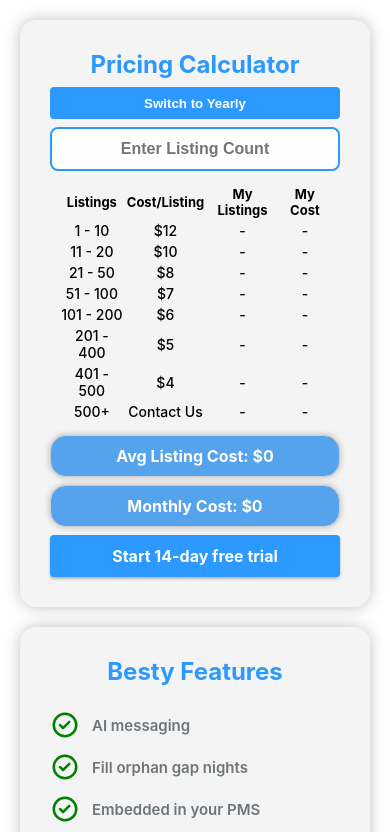
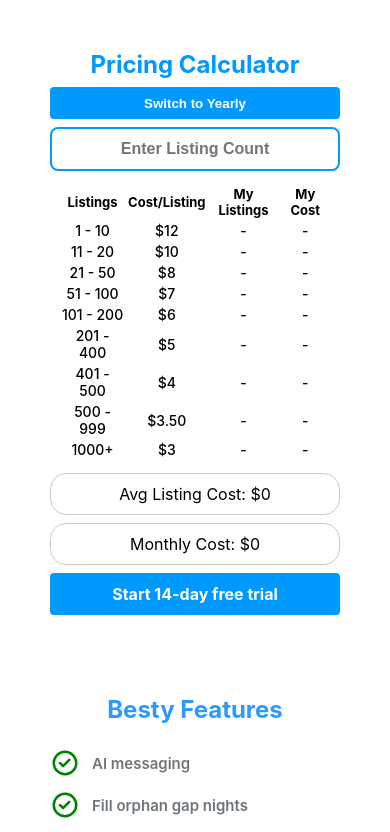
Before and after one commit to nathan-dopko/bestycalc, a React (Create React App) app: page / in a window 390 px wide. Shown: the top 832 px of the page. Built offline with nearby package versions, Linux system fonts and the light colour scheme.

Commit message:
added styles

```diff
--- a/package.json
+++ b/package.json
@@ -9,6 +9,7 @@
     "@testing-library/react": "^13.4.0",
     "@testing-library/user-event": "^13.5.0",
     "draft-js": "^0.11.7",
+    "numeral": "^2.0.6",
     "react": "^18.2.0",
     "react-dom": "^18.2.0",
     "react-router-dom": "^6.18.0",
--- a/src/components/Vreact/BestyCalcR.js
+++ b/src/components/Vreact/BestyCalcR.js
@@ -1,6 +1,7 @@
 import React, { useState, useEffect } from "react";
 import "./styles.css";
 import logo from "./logo.png";
+import numeral from "numeral";
 
 export const BestyCalcR = () => {
   const [isYearly, setIsYearly] = useState(false);
@@ -17,7 +18,8 @@ export const BestyCalcR = () => {
     { from: 101, to: 200, cost: "$6", price: 6 },
     { from: 201, to: 400, cost: "$5", price: 5 },
     { from: 401, to: 500, cost: "$4", price: 4 },
-    { from: 500, to: "", cost: "Contact Us", price: null },
+    { from: 500, to: 999, cost: "$3.50", price: 3.5 },
+    { from: 1000, to: Infinity, cost: "$3", price: 3 },
   ];
 
   const calculateCostAndBreakdown = () => {
@@ -43,7 +45,7 @@ export const BestyCalcR = () => {
         remainingListings -= consumed;
       }
     }
-    setTotalCost(remainingListings > 0 ? "Contact Us" : isYearly ? cost * 0.85 : cost);
+    setTotalCost(isYearly ? cost * 0.85 : cost);
     setListingBreakdown(breakdown);
     if (listings > 0) {
       setAvgCost(isYearly ? (cost / listings) * 0.85 : cost / listings);
@@ -86,28 +88,22 @@ export const BestyCalcR = () => {
         <tbody>
           {pricingData.map((row, index) => (
             <tr key={index}>
-              <td className="tableData">{row.from === 500 ? "500+" : `${row.from} - ${row.to}`}</td>
+              <td className="tableData">{row.from === 1000 ? "1000+" : `${row.from} - ${row.to}`}</td>
               <td className="tableData">{row.cost}</td>
-              <td className="tableData">{listings > 500 && row.from === 500 ? "-" : listingBreakdown[row.from] || "-"}</td>
-              <td className="tableData">{listings > 500 && row.from === 500 ? "-" : listingBreakdown[row.from] ? `$${listingBreakdown[row.from] * row.price}` : "-"}</td>
+              {/* <td className="tableData">{listings > 500 && row.from === 500 ? "-" : listingBreakdown[row.from] || "-"}</td>
+              <td className="tableData">{listings > 500 && row.from === 500 ? "-" : listingBreakdown[row.from] ? `$${listingBreakdown[row.from] * row.price}` : "-"}</td> */}
+              <td className="tableData">{listingBreakdown[row.from] || "-"}</td>
+              <td className="tableData">{listingBreakdown[row.from] ? `$${listingBreakdown[row.from] * row.price}` : "-"}</td>
             </tr>
           ))}
         </tbody>
       </table>
       <div className="contentWrapper">
-        {listings > 500 ? (
-          <a className="contactUsBtn" href="https://calendly.com/samfrombloom/intro-to-besty-ai" target="_blank" rel="noreferrer">
-            Contact Us
-          </a>
-        ) : (
-          <div className="avgListings">Avg Listing Cost: ${avgCost ? (listings > 500 ? "Contact Us" : `${avgCost.toFixed(2)}`) : "0"}</div>
-        )}
-        {listings > 500 ? null : (
-          <div className="avgListings">
-            Monthly Cost: {totalCost ? (listings > 500 ? "Contact Us" : totalCost === "Contact Us" ? totalCost : `$${totalCost.toLocaleString()}`) : "$0"}
-            {isYearly ? <div className="discountLabel">15% off Yearly</div> : null}
-          </div>
-        )}
+        <div className="avgListings">Avg Listing Cost: ${avgCost ? `${numeral(avgCost).format("0.00")}` : "0"}</div>
+        <div className="avgListings">
+          Monthly Cost: {totalCost ? `$${numeral(totalCost).format("0.00a")}` : "$0"}
+          {isYearly ? <div className="discountLabel">15% off Yearly</div> : null}
+        </div>
       </div>
       <a className="freeTrialButton" href="http://app.getbesty.ai/signup" target="_blank" rel="noreferrer">
         Start 14-day free trial
--- a/src/components/Vreact/Card/Card.css
+++ b/src/components/Vreact/Card/Card.css
@@ -1,10 +1,9 @@
 .card {
-  background-color: #f4f4f4;
+  background-color: white;
   width: fit-content;
   height: 100%;
   border-radius: 16px;
   padding: 40px;
-  box-shadow: 0px 0px 15px 0px rgba(0, 0, 0, 0.25);
   display: flex;
   flex-direction: column;
   gap: 12px;
--- a/src/components/Vreact/styles.css
+++ b/src/components/Vreact/styles.css
@@ -6,10 +6,9 @@
   display: flex;
   flex-direction: column;
   padding: 40px;
-  background-color: #f4f4f4;
+  background-color: white;
   border-radius: 16px;
   gap: 8px;
-  box-shadow: 0px 0px 15px 0px rgba(0, 0, 0, 0.25);
 }
 
 .inputWrapper {
@@ -24,7 +23,7 @@
   height: 32px;
   border-radius: 4px;
   border: 1px solid transparent;
-  background-color: #2b99ff;
+  background-color: #0099fe;
   padding: 4px 8px;
   text-align: center;
   cursor: pointer;
@@ -37,7 +36,7 @@
   font-size: 24px;
   font-weight: 700;
   white-space: nowrap;
-  color: #2b99ff;
+  color: #0099fe;
 }
 
 .pricingTable {
@@ -51,7 +50,7 @@
   border: 1px solid #ccc;
   padding: 4px 8px;
   text-align: center;
-  border: #2b99ff 2px solid;
+  border: #0099fe 2px solid;
   font-size: 16px;
   font-weight: bold;
 }
@@ -80,13 +79,16 @@ input[type="number"] {
   height: 32px;
   border-radius: 16px;
   border: 1px solid #ccc;
-  color: white;
+  /* color: white; */
+  color: black;
   padding: 4px 8px;
-  font-weight: bold;
+  /* font-weight: bold; */
   text-align: center;
-  background-color: #55a3ec;
+  /* background-color: #0099fe; */
+  background-color: transparent;
+  border: 1px solid rgba(172, 172, 172, 0.636);
+
   position: relative;
-  box-shadow: 0px 0px 6px 0px rgba(0, 0, 0, 0.25);
   white-space: nowrap;
 }
 
@@ -102,8 +104,7 @@ input[type="number"] {
   padding: 4px 8px;
   font-weight: bold;
   text-align: center;
-  background-color: #55a3ec;
-  box-shadow: 0px 2px 3px 0px rgba(0, 0, 0, 0.25);
+  background-color: #0099fe;
   cursor: pointer;
   text-decoration: none;
 }
@@ -126,7 +127,7 @@ input[type="number"] {
   height: 32px;
   border-radius: 8px;
   border: 1px solid transparent;
-  background-color: #2b99ff;
+  background-color: #0099fe;
   padding: 4px 8px;
   text-align: center;
   cursor: pointer;
@@ -140,8 +141,7 @@ input[type="number"] {
   border-radius: 10px;
   padding: 5px 10px;
   font-size: 0.8rem;
-  color: #2b99ff;
-  box-shadow: 0px 0px 12px 0px rgba(0, 0, 0, 0.25);
+  color: #0099fe;
 }
 
 .freeTrialButton {
@@ -155,9 +155,8 @@ input[type="number"] {
   padding: 4px 8px;
   font-weight: bold;
   text-align: center;
-  background-color: #55a3ec;
+  background-color: #0099fe;
   position: relative;
-  box-shadow: 0px 2px 3px 0px rgba(0, 0, 0, 0.25);
   text-decoration: none;
   margin-top: 8px;
 }
@@ -213,14 +212,13 @@ input[type="number"] {
     height: 32px;
     border-radius: 4px;
     border: 1px solid transparent;
-    background-color: #2b99ff;
+    background-color: #0099fe;
     padding: 4px 8px;
     text-align: center;
     cursor: pointer;
     color: white;
     font-weight: bold;
     white-space: nowrap;
-    box-shadow: 0px 2px 3px 0px rgba(0, 0, 0, 0.25);
   }
 
   .contactUsBtn {
@@ -228,14 +226,13 @@ input[type="number"] {
     height: 32px;
     border-radius: 4px;
     border: 1px solid transparent;
-    background-color: #2b99ff;
+    background-color: #0099fe;
     padding: 4px 8px;
     text-align: center;
     cursor: pointer;
     color: white;
     font-weight: bold;
     white-space: nowrap;
-    box-shadow: 0px 2px 3px 0px rgba(0, 0, 0, 0.25);
   }
 }
 
@@ -270,14 +267,13 @@ input[type="number"] {
     height: 32px;
     border-radius: 4px;
     border: 1px solid transparent;
-    background-color: #2b99ff;
+    background-color: #0099fe;
     padding: 4px 8px;
     text-align: center;
     cursor: pointer;
     color: white;
     font-weight: bold;
     white-space: nowrap;
-    box-shadow: 0px 2px 3px 0px rgba(0, 0, 0, 0.25);
   }
 
   .avgListings {
@@ -294,13 +290,12 @@ input[type="number"] {
     height: 32px;
     border-radius: 4px;
     border: 1px solid transparent;
-    background-color: #2b99ff;
+    background-color: #0099fe;
     padding: 4px 8px;
     text-align: center;
     cursor: pointer;
     color: white;
     font-weight: bold;
     white-space: nowrap;
-    box-shadow: 0px 2px 3px 0px rgba(0, 0, 0, 0.25);
   }
 }
```
Also changed, not shown: 1 other file (tests, documents, lock files or other folders).
